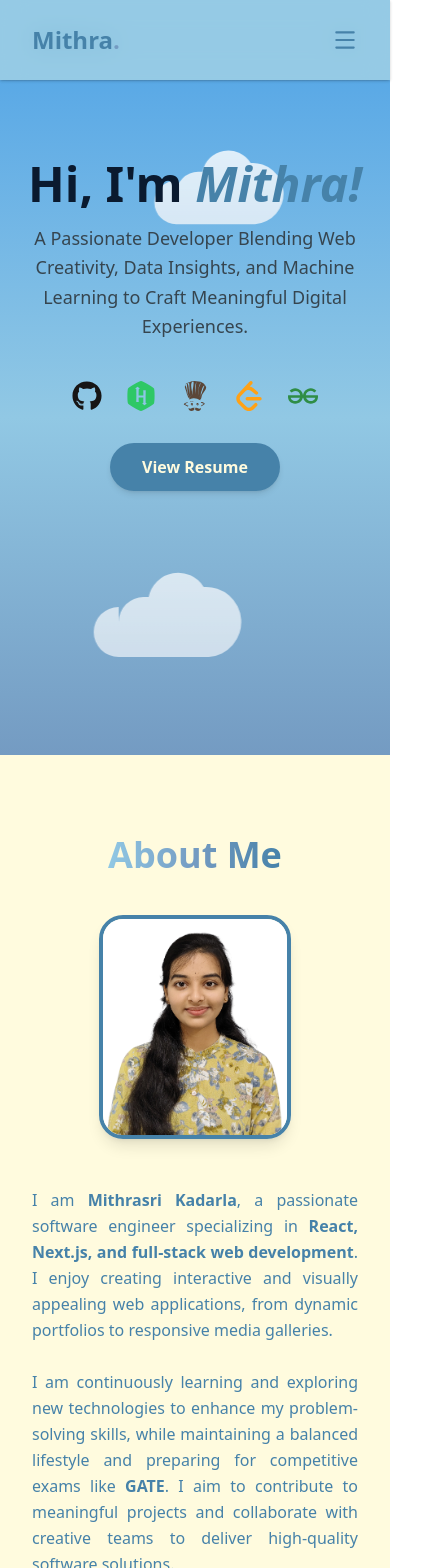
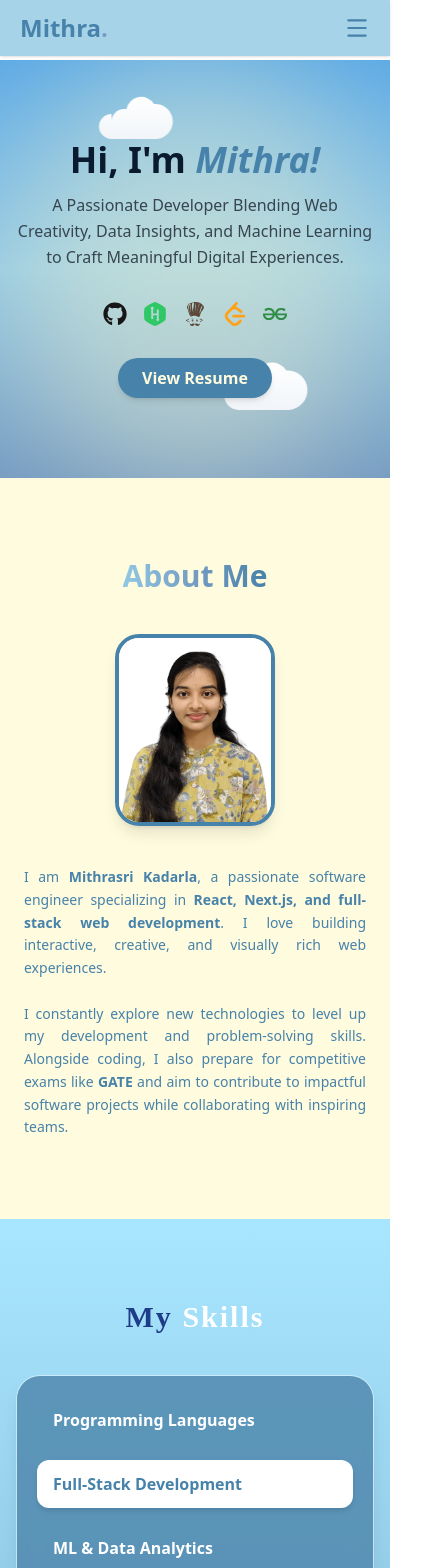
Before and after one commit to Mithrasri-Kadarla/Mithras-Portfolio, a Next.js app: page / in a window 390 px wide. Shown: the top 1568 px of the page, 422 px wide, since content can reach past the window. Built offline with nearby package versions, Linux system fonts and the light colour scheme.

Commit message:
responsive

```diff
--- a/package.json
+++ b/package.json
@@ -10,6 +10,7 @@
   },
   "dependencies": {
     "@next/font": "^14.2.15",
+    "aos": "^2.3.4",
     "framer-motion": "^12.23.24",
     "lucide-react": "^0.552.0",
     "next": "16.0.1",
--- a/src/app/layout.tsx
+++ b/src/app/layout.tsx
@@ -2,6 +2,7 @@ import type { Metadata } from "next";
 import { Poppins, Playfair_Display,Geist, Geist_Mono } from "next/font/google";
 import "./globals.css";
 import Navbar from "../components/Navbar";
+import Animate from "@/components/sharedcomponents/Aos/Animate";
 
 // Font setup
 const geistSans = Geist({
@@ -24,21 +25,34 @@ const playfair = Playfair_Display({
   weight: ["400", "700"],
   variable: "--font-playfair",
 });
-
+const arefRuqaaInk = Playfair_Display({
+  weight: "700",
+  subsets: ["latin"],
+  variable: "--font-aref-ruqaa-ink",
+});
+const outfit = Playfair_Display({
+  weight:'400',
+  subsets: ["latin"],
+  variable: "--font-outfit",
+});
 export const metadata: Metadata = {
   title: "Mithra | Portfolio",
   description: "A creative portfolio built with elegant tones and Poppins font.",
 };
 
-export default function RootLayout({ children }: { children: React.ReactNode }) {
+
+
+export default function RootLayout({
+  children,
+}: Readonly<{
+  children: React.ReactNode;
+}>) {
   return (
     <html lang="en">
-      <body className={`${geistSans.variable} ${geistMono.variable} ${playfair.variable} antialiased`}>
-        <Navbar />
-        <main className="pt-20">
-
-          {children}
-        </main>
+      <body
+        className={`${geistSans.variable} ${geistMono.variable} ${arefRuqaaInk.variable} ${outfit.variable} antialiased`}
+      >
+        <Animate> {children} </Animate>
       </body>
     </html>
   );
--- a/src/app/page.tsx
+++ b/src/app/page.tsx
@@ -11,9 +11,10 @@ export default function Page() {
     <>
       <Navbar />
 
-      <div id="home">
+      <div id="home" className="pt-[60px]">
         <Home />
       </div>
+
 
       <div id="about">
         <AboutMe />
@@ -30,8 +31,8 @@ export default function Page() {
       <div id="projects">
         <Projects />
       </div>
-    <div id="contact">
-      <Footer />
+      <div id="contact">
+        <Footer />
       </div>
     </>
   );
--- a/src/components/Aboutme.tsx
+++ b/src/components/Aboutme.tsx
@@ -5,43 +5,59 @@ const AboutMe: React.FC = () => {
   return (
     <section
       id="Aboutme"
-  className="w-full py-16 px-8 bg-[#FFFBDE] flex flex-col items-center"
+      className="w-full py-16 px-6 sm:px-8 bg-[#FFFBDE] flex flex-col items-center"
+      data-aos="fade-up"
     >
-  {/* Centered Heading */}
-  <h2 className="text-4xl md:text-5xl font-extrabold text-transparent bg-clip-text bg-gradient-to-r from-[#91C8E4] via-[#749BC2] to-[#4682A9] mb-10 text-center">
+      {/* Heading */}
+      <h2
+        className="text-3xl sm:text-4xl md:text-5xl font-extrabold text-transparent
+                   bg-clip-text bg-gradient-to-r from-[#91C8E4] via-[#749BC2] to-[#4682A9]
+                   mb-10 text-center"
+        data-aos="fade-up"
+      >
         About Me
       </h2>
 
-  {/* Content Row */}
-  <div className="flex flex-col md:flex-row items-center justify-center gap-12 md:gap-20 w-full max-w-6xl">
-    {/* Left: Passport Photo */}
-    <div className="flex justify-center md:justify-end w-full md:w-1/3">
+      {/* Content */}
+      <div
+        className="flex flex-col md:flex-row items-center justify-center
+                   gap-10 md:gap-20 w-full max-w-6xl"
+      >
+        {/* Left: Image */}
+        <div
+          className="flex justify-center w-full md:w-1/3"
+          data-aos="fade-right"
+        >
           <img
             src="/images/About/passport-size.png"
             alt="Mithrasri Kadarla"
-        className="w-48 h-56 md:w-64 md:h-72 rounded-3xl border-4 border-[#4682A9] shadow-lg object-cover"
+            className="w-40 h-48 sm:w-48 sm:h-56 md:w-64 md:h-72
+                       rounded-3xl border-4 border-[#4682A9]
+                       shadow-lg object-cover"
           />
         </div>
 
-    {/* Right: About Me Content */}
-    <div className="w-full md:w-1/2 text-center md:text-left">
-      <p className="text-base md:text-lg text-[#4682A9] leading-relaxed text-justify">
-        I am <strong>Mithrasri Kadarla</strong>, a passionate software engineer
-        specializing in <strong>React, Next.js, and full-stack web development</strong>.
-        I enjoy creating interactive and visually appealing web applications, from
-        dynamic portfolios to responsive media galleries.
+        {/* Right: Text */}
+        <div
+          className="w-full md:w-1/2 text-center md:text-left"
+          data-aos="fade-left"
+        >
+          <p className="text-sm sm:text-base md:text-lg text-[#4682A9] leading-relaxed text-justify font-poppins">
+
+            I am <strong>Mithrasri Kadarla</strong>, a passionate software
+            engineer specializing in <strong>React, Next.js, and full-stack web
+            development</strong>. I love building interactive, creative, and
+            visually rich web experiences.
             <br />
             <br />
-        I am continuously learning and exploring new technologies to enhance my
-        problem-solving skills, while maintaining a balanced lifestyle and preparing
-        for competitive exams like <strong>GATE</strong>. I aim to contribute to
-        meaningful projects and collaborate with creative teams to deliver
-        high-quality software solutions.
+            I constantly explore new technologies to level up my development and
+            problem-solving skills. Alongside coding, I also prepare for competitive
+            exams like <strong>GATE</strong> and aim to contribute to impactful
+            software projects while collaborating with inspiring teams.
           </p>
         </div>
       </div>
     </section>
-
   );
 };
 
--- a/src/components/Home.tsx
+++ b/src/components/Home.tsx
@@ -5,11 +5,20 @@ import { SiCodechef, SiLeetcode, SiGeeksforgeeks } from "react-icons/si";
 
 export default function Home() {
     return (
-        <section className="relative w-screen -ml-[calc((100vw-100%)/2)] mt-0 pt-[80px] flex flex-col justify-start items-center text-center h-[80vh] overflow-hidden bg-gradient-to-b from-[#5AA9E6] via-[#91C8E4] to-[#749BC2]">
+<section
+    className="relative w-screen -ml-[calc((100vw-100%)/2)]
+               pt-[120px] md:pt-[140px]
+               flex flex-col justify-start items-center text-center
+               h-auto md:h-[80vh] overflow-hidden
+               px-4 md:px-0
+               bg-gradient-to-b from-[#5AA9E6] via-[#91C8E4] to-[#749BC2]"
+    data-aos="fade-up"
+>
 
             {/* ☁️ Top Cloud */}
             <svg
-                className="absolute top-12 left-10 w-[280px] opacity-80 animate-cloud-top"
+                className="absolute top-6 left-3 w-[160px] md:w-[280px] opacity-80 animate-cloud-top"
+                data-aos="fade-up"
                 viewBox="0 0 64 32"
                 xmlns="http://www.w3.org/2000/svg"
             >
@@ -27,7 +36,8 @@ export default function Home() {
 
             {/* ☁️ Bottom Cloud */}
             <svg
-                className="absolute bottom-12 right-10 w-[320px] opacity-70 animate-cloud-bottom"
+                className="absolute bottom-10 right-3 w-[180px] md:w-[320px] opacity-70 animate-cloud-bottom"
+                data-aos="fade-up"
                 viewBox="0 0 64 32"
                 xmlns="http://www.w3.org/2000/svg"
             >
@@ -43,76 +53,84 @@ export default function Home() {
                 />
             </svg>
 
-            {/* 🌊 Blurred Background Light */}
-            <div className="absolute top-1/2 left-1/2 w-[600px] h-[800px] bg-[#FFFACD]/40 rounded-full blur-3xl -translate-x-1/2 -translate-y-1/2 -z-10"></div>
+            {/* 🌊 Background Light */}
+            <div
+                className="absolute top-1/2 left-1/2
+                           w-[350px] h-[450px] md:w-[600px] md:h-[800px]
+                           bg-[#FFFACD]/40 rounded-full blur-3xl
+                           -translate-x-1/2 -translate-y-1/2 -z-10"
+                data-aos="fade-up"
+            ></div>
 
-            {/* 🧑‍💻 Text Content */}
-            <h1 className="text-5xl md:text-6xl font-playfair font-bold text-[#0a1a2f] mb-4 relative z-10">
+            {/* 🧑‍💻 Heading */}
+            <h1
+                className="text-4xl sm:text-5xl md:text-6xl
+                           font-playfair font-bold text-[#0a1a2f]
+                           mb-3 md:mb-4 relative z-10"
+                data-aos="fade-up"
+            >
                 Hi, I'm <span className="text-[#4682A9] italic">Mithra!</span>
             </h1>
 
-            <p className="text-lg md:text-xl text-[#36454F] max-w-2xl mb-10 leading-relaxed relative z-10">
+            {/* Description */}
+            <p
+                className="text-base sm:text-lg md:text-xl
+                           text-[#36454F] max-w-xl md:max-w-2xl
+                           mb-8 md:mb-10 leading-relaxed relative z-10"
+                data-aos="fade-up"
+            >
                 A Passionate Developer Blending Web Creativity, Data Insights, and Machine Learning to Craft
                 Meaningful Digital Experiences.
             </p>
 
-            {/* 💻 Coding Profiles */}
-            <div className="flex justify-center gap-6 mb-8 relative z-10 text-3xl">
-                <a
-                    href="https://github.com/Mithrasri-Kadarla"
-                    target="_blank"
-                    rel="noopener noreferrer"
-                    className="hover:scale-110 text-[#171515] hover:text-[#4682A9] transition-all duration-300"
-                >
+            {/* Coding Profiles */}
+            <div className="flex justify-center gap-4 sm:gap-6 mb-8 relative z-10 text-2xl sm:text-3xl">
+                <a href="https://github.com/Mithrasri-Kadarla" target="_blank" rel="noopener noreferrer"
+                   className="hover:scale-110 text-[#171515] hover:text-[#4682A9] transition-all duration-300"
+                   data-aos="fade-up">
                     <FaGithub />
                 </a>
 
-                <a
-                    href="https://www.hackerrank.com/profile/mithrasrikadarla"
-                    target="_blank"
-                    rel="noopener noreferrer"
-                    className="hover:scale-110 text-[#2EC866] hover:text-[#4682A9] transition-all duration-300"
-                >
+                <a href="https://www.hackerrank.com/profile/mithrasrikadarla" target="_blank" rel="noopener noreferrer"
+                   className="hover:scale-110 text-[#2EC866] hover:text-[#4682A9] transition-all duration-300"
+                   data-aos="fade-up">
                     <FaHackerrank />
                 </a>
 
-                <a
-                    href="https://www.codechef.com/users/mithrasri"
-                    target="_blank"
-                    rel="noopener noreferrer"
-                    className="hover:scale-110 text-[#5B4638] hover:text-[#4682A9] transition-all duration-300"
-                >
+                <a href="https://www.codechef.com/users/mithrasri" target="_blank" rel="noopener noreferrer"
+                   className="hover:scale-110 text-[#5B4638] hover:text-[#4682A9] transition-all duration-300"
+                   data-aos="fade-up">
                     <SiCodechef />
                 </a>
 
-                <a
-                    href="https://leetcode.com/u/mithrasri/"
-                    target="_blank"
-                    rel="noopener noreferrer"
-                    className="hover:scale-110 text-[#FFA116] hover:text-[#4682A9] transition-all duration-300"
-                >
+                <a href="https://leetcode.com/u/mithrasri/" target="_blank" rel="noopener noreferrer"
+                   className="hover:scale-110 text-[#FFA116] hover:text-[#4682A9] transition-all duration-300"
+                   data-aos="fade-up">
                     <SiLeetcode />
                 </a>
 
-                <a
-                    href="https://www.geeksforgeeks.org/user/mithrasridm42/"
-                    target="_blank"
-                    rel="noopener noreferrer"
-                    className="hover:scale-110 text-[#2F8D46] hover:text-[#4682A9] transition-all duration-300"
-                >
+                <a href="https://www.geeksforgeeks.org/user/mithrasridm42/" target="_blank" rel="noopener noreferrer"
+                   className="hover:scale-110 text-[#2F8D46] hover:text-[#4682A9] transition-all duration-300"
+                   data-aos="fade-up">
                     <SiGeeksforgeeks />
                 </a>
             </div>
 
-            {/* 📄 Resume Button */}
+            {/* Resume Button */}
             <a
                 href="https://drive.google.com/file/d/1Zoyp9zBFcfCMPk_N_rpnV0mSkF6v0bAO/view?usp=drive_link"
                 target="_blank"
                 rel="noopener noreferrer"
-                className="px-8 py-3 bg-[#4682A9] text-[#FFFBDE] font-semibold rounded-full shadow-md hover:bg-[#749BC2] hover:shadow-lg transition-all duration-300 relative z-10"
+                className="px-6 sm:px-8 py-2 sm:py-3
+                           bg-[#4682A9] text-[#FFFBDE] font-semibold
+                           rounded-full shadow-md
+                           hover:bg-[#749BC2] hover:shadow-lg
+                           transition-all duration-300 relative z-10"
+                data-aos="fade-up"
             >
                 View Resume
             </a>
+
         </section>
     );
 }
--- a/src/components/Navbar.tsx
+++ b/src/components/Navbar.tsx
@@ -8,32 +8,31 @@ export default function Navbar() {
 
   return (
     <nav className="fixed top-0 left-0 w-full bg-[#91C8E4]/80 backdrop-blur-md shadow-sm z-50">
-      {/* Increased navbar height → change py-4 to py-6 (or py-8 for even taller) */}
-      <div className="w-full flex justify-between items-center px-8 py-6">
+      <div className="w-full flex justify-between items-center px-5 py-3 md:px-10 md:py-5">
+
+        {/* Logo */}
         <Link href="/" className="text-2xl font-bold text-[#4682A9]">
           Mithra<span className="text-[#749BC2]">.</span>
         </Link>
 
         {/* Desktop Menu */}
         <div className="hidden md:flex gap-8 text-base font-medium text-[#4682A9]">
-          <Link href="#Aboutme" className="hover:text-[#749BC2] transition">About</Link>
+          <Link href="#about" className="hover:text-[#749BC2] transition">About</Link>
           <Link href="#skills" className="hover:text-[#749BC2] transition">Skills</Link>
           <Link href="#projects" className="hover:text-[#749BC2] transition">Projects</Link>
           <Link href="#contact" className="hover:text-[#749BC2] transition">Contact</Link>
         </div>
 
-        {/* Mobile Menu */}
-        <button
-          className="md:hidden text-[#4682A9]"
-          onClick={() => setOpen(!open)}
-        >
+        {/* Mobile Button */}
+        <button className="md:hidden text-[#4682A9]" onClick={() => setOpen(!open)}>
           {open ? <X size={26} /> : <Menu size={26} />}
         </button>
       </div>
 
+      {/* Mobile Menu */}
       {open && (
-        <div className="md:hidden bg-[#91C8E4] shadow-md flex flex-col items-center gap-4 py-4 text-[#4682A9] font-medium">
-          <Link href="#Aboutme" onClick={() => setOpen(false)}>About</Link>
+        <div className="md:hidden bg-[#91C8E4] shadow-md flex flex-col items-center gap-5 py-5 text-[#4682A9] font-medium animate-slideDown">
+          <Link href="#about" onClick={() => setOpen(false)}>About</Link>
           <Link href="#skills" onClick={() => setOpen(false)}>Skills</Link>
           <Link href="#projects" onClick={() => setOpen(false)}>Projects</Link>
           <Link href="#contact" onClick={() => setOpen(false)}>Contact</Link>
--- a/src/components/Skills.tsx
+++ b/src/components/Skills.tsx
@@ -26,21 +26,17 @@ import {
   SiPandas,
 } from "react-icons/si";
 
-// ⭐ FIX 1: Define a proper type for category keys
 type CategoryKey = "programming" | "fullstack" | "ml" | "tools" | "softskills";
 
 export default function Skills() {
-  // ⭐ FIX 2: Add type to state
   const [selectedCategory, setSelectedCategory] =
     useState<CategoryKey>("programming");
 
-  // ⭐ FIX 3: Typed categories with Record
   const categories: Record<
     CategoryKey,
     {
       title: string;
       items: { name: string; icon: React.ReactNode }[];
-
     }
   > = {
     programming: {
@@ -65,10 +61,7 @@ export default function Skills() {
     ml: {
       title: "ML & Data Analytics",
       items: [
-        {
-          name: "Scikit-learn",
-          icon: <SiScikitlearn className="text-[#F7931E]" />,
-        },
+        { name: "Scikit-learn", icon: <SiScikitlearn className="text-[#F7931E]" /> },
         { name: "Pandas", icon: <SiPandas className="text-[#150458]" /> },
         { name: "NumPy", icon: <SiNumpy className="text-[#013243]" /> },
         { name: "SQL", icon: <SiMysql className="text-[#00758F]" /> },
@@ -91,24 +84,16 @@ export default function Skills() {
     softskills: {
       title: "Soft Skills",
       items: [
-        {
-          name: "Rapid Prototyping",
-          icon: <FaReact className="text-[#61DAFB]" />,
-        },
+        { name: "Rapid Prototyping", icon: <FaReact className="text-[#61DAFB]" /> },
         { name: "Debugging", icon: <FaBug className="text-[#E34F26]" /> },
         { name: "Collaboration", icon: <FaUsers className="text-[#4682A9]" /> },
-        {
-          name: "Time Management",
-          icon: <FaClock className="text-[#91C8E4]" />,
-        },
+        { name: "Time Management", icon: <FaClock className="text-[#91C8E4]" /> },
       ],
     },
   };
 
-  // ⭐ FIX 4: `categoryKeys` is typed automatically
   const categoryKeys = Object.keys(categories) as CategoryKey[];
 
-  // Auto Rotate Category Every 5 Seconds
   useEffect(() => {
     const interval = setInterval(() => {
       setSelectedCategory((prev) => {
@@ -124,21 +109,23 @@ export default function Skills() {
   return (
     <section
       id="skills"
-      className="w-full py-20 px-10 bg-gradient-to-b from-[#A8E6FF] via-[#91C8E4] to-[#749BC2] text-[#1F3C88] flex flex-col items-center justify-center"
+      className="w-full py-14 sm:py-20 px-4 sm:px-10 bg-gradient-to-b from-[#A8E6FF] via-[#91C8E4] to-[#749BC2] text-[#1F3C88] flex flex-col items-center"
+      data-aos="fade-up"
     >
-      {/* 🌟 Heading */}
-      <h2 className="text-4xl md:text-5xl font-bold mb-12 tracking-wide fancy-heading">
+      {/* Heading */}
+      <h2 className="text-3xl sm:text-4xl md:text-5xl font-bold mb-10 tracking-wide fancy-heading">
         My <span className="text-white">Skills</span>
       </h2>
 
       <div className="flex flex-col md:flex-row bg-white/20 backdrop-blur-md rounded-3xl shadow-lg overflow-hidden w-full max-w-6xl border border-white/30">
-        {/* 🧭 Left: Category List */}
-        <div className="w-full md:w-1/3 bg-[#4682A9]/80 p-8 flex flex-col gap-6 text-white">
+
+        {/* LEFT CATEGORY LIST */}
+        <div className="w-full md:w-1/3 bg-[#4682A9]/80 p-5 sm:p-8 flex flex-col gap-4 sm:gap-6 text-white">
           {categoryKeys.map((key) => (
             <button
               key={key}
               onClick={() => setSelectedCategory(key)}
-              className={`text-left text-lg font-semibold py-3 px-4 rounded-xl transition-all duration-300 ${
+              className={`w-full text-left text-base sm:text-lg font-semibold py-3 px-4 rounded-xl transition-all ${
                 selectedCategory === key
                   ? "bg-white text-[#4682A9] shadow-md"
                   : "hover:bg-white/20"
@@ -149,17 +136,15 @@ export default function Skills() {
           ))}
         </div>
 
-        {/* 💻 Right: Skill Cards */}
-        <div className="w-full md:w-2/3 bg-white/10 p-10 flex flex-wrap gap-8 justify-center items-center transition-all duration-500">
+        {/* RIGHT SKILL CARDS */}
+        <div className="w-full md:w-2/3 bg-white/10 p-6 sm:p-10 grid grid-cols-2 sm:grid-cols-3 gap-5 sm:gap-8 justify-center">
           {categories[selectedCategory].items.map((skill, index) => (
             <div
               key={index}
-              className="flex flex-col items-center bg-white/20 backdrop-blur-sm rounded-2xl p-6 w-32 h-32 hover:scale-105 transition-transform duration-300 border border-white/30"
+              className="flex flex-col items-center bg-white/20 rounded-2xl p-4 sm:p-6 h-28 sm:h-32 hover:scale-105 transition-transform border border-white/30"
             >
-              <div className="text-5xl mb-2">{skill.icon}</div>
-              <p className="text-sm font-semibold text-[#1F3C88]">
-                {skill.name}
-              </p>
+              <div className="text-3xl sm:text-5xl mb-2">{skill.icon}</div>
+              <p className="text-xs sm:text-sm font-semibold text-[#1F3C88]">{skill.name}</p>
             </div>
           ))}
         </div>
--- /dev/null
+++ b/src/components/sharedcomponents/Aos/Animate.tsx
@@ -0,0 +1,23 @@
+"use client";
+
+import React, { Fragment, useEffect } from "react";
+// @ts-ignore: no type declarations for 'aos' in this project
+import AOS from "aos";
+import "aos/dist/aos.css";
+
+type Props = {
+  children: React.ReactNode;
+};
+
+const Animate = (props: Props) => {
+  useEffect(() => {
+    if (typeof window != "undefined")
+      AOS.init({
+        duration: 800,
+        once: false,
+      });
+  }, []);
+  return <Fragment>{props.children}</Fragment>;
+};
+
+export default Animate;
```
Also changed, not shown: src/components/ExperienceEducation.tsx (+91 -25 lines), src/components/Projects.tsx (+13 -11 lines), src/components/footer.tsx (line endings or trailing spaces), 1 other file (tests, documents, lock files or other folders). Lines whose indentation alone changed are shown as unchanged.
